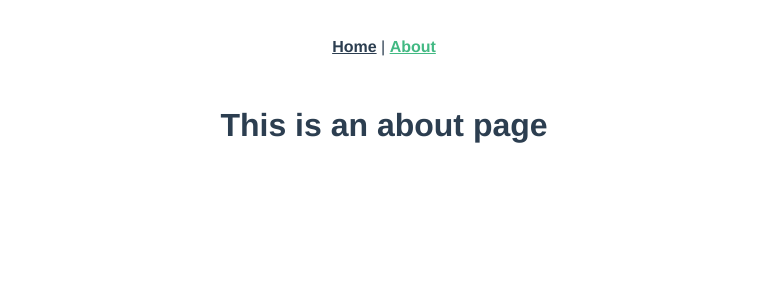
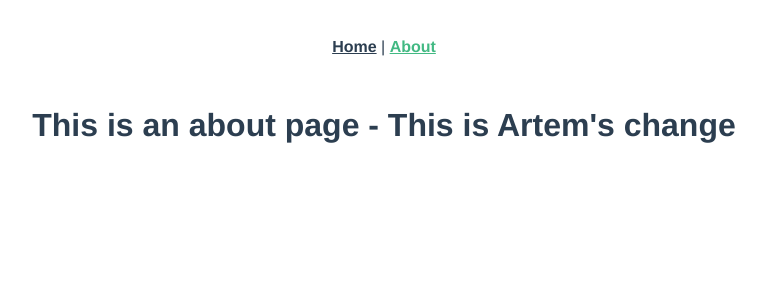
Before and after one commit to thompson-jacob/groupApiProjectFrontendPersonalResume, a Vue app: page /about in a window 1280 px wide. Shown: the top 300 px of the page, without its empty margins (256-1022 px from the left). Built offline with nearby package versions, Linux system fonts and the light colour scheme.

Commit message:
Adds text to the h1 of the About.vue page

```diff
--- a/src/views/About.vue
+++ b/src/views/About.vue
@@ -1,5 +1,5 @@
 <template>
   <div class="about">
-    <h1>This is an about page</h1>
+    <h1>This is an about page - This is Artem's change</h1>
   </div>
 </template>
```
